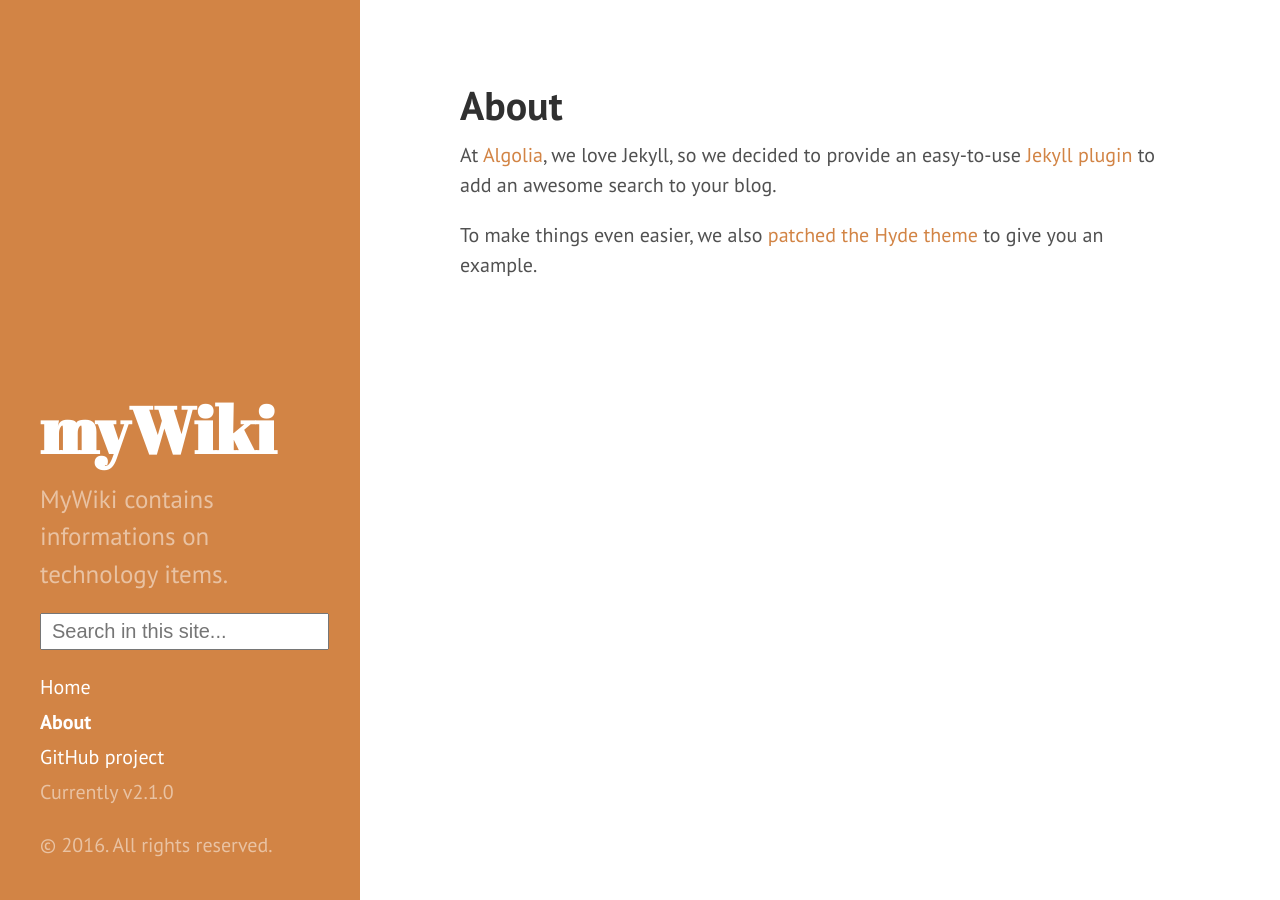
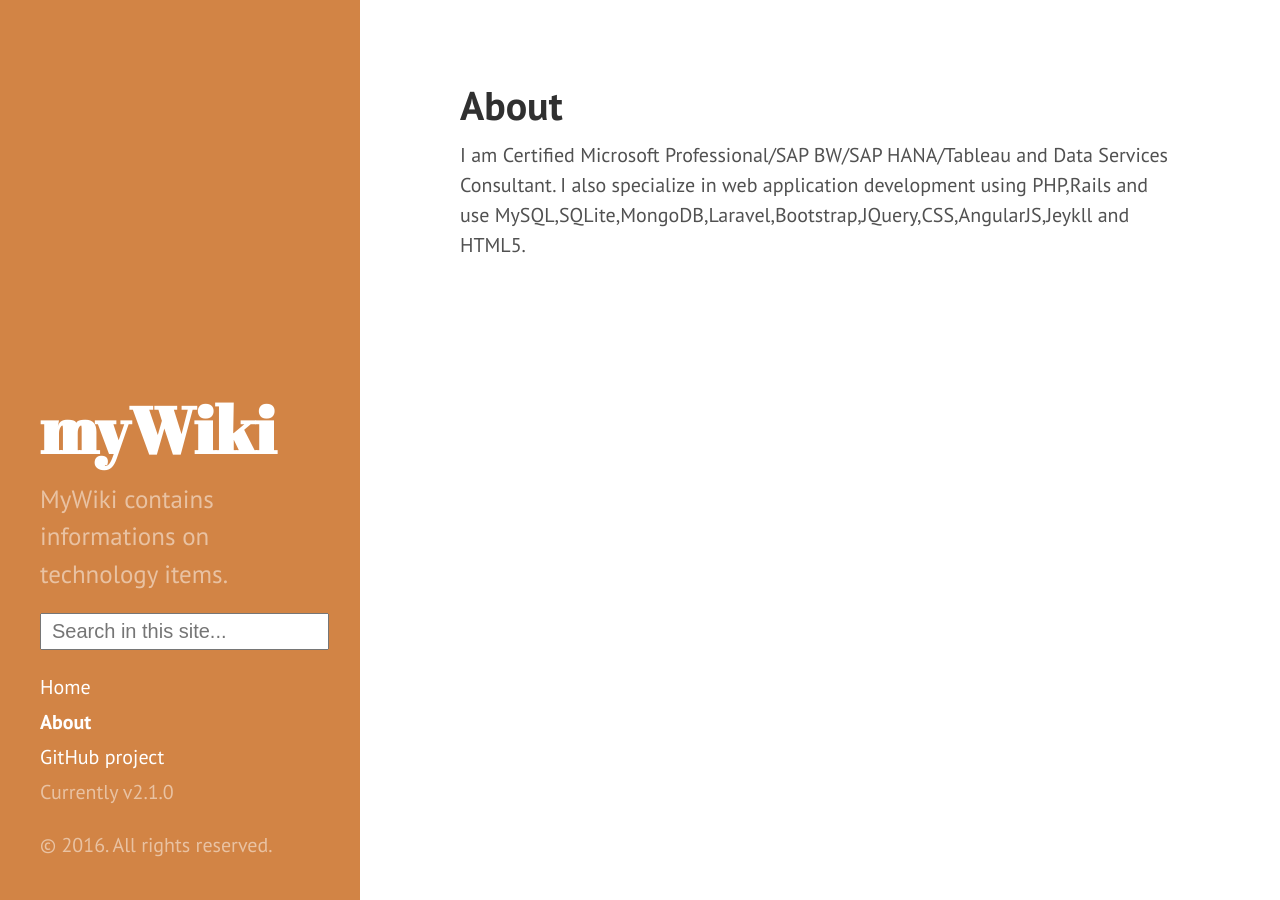
Before and after one commit to anandatheerthan/galeej2.github.io, a Jekyll site: the page built from about.md, in a window 1280 px wide. Built offline with Jekyll 4.4.1, drawn with Linux system fonts in a browser that asks for light colours; nearby versions of some CDN libraries; comment, search, counter and statistics services are not loaded.

Commit message:
Update about.md

```diff
--- a/about.md
+++ b/about.md
@@ -3,14 +3,4 @@ layout: page
 title: About
 ---
 
-At [Algolia][2], we love Jekyll, so we decided to provide an easy-to-use [Jekyll
-plugin][3] to add an awesome search to your blog.
-
-To make things even easier, we also [patched the Hyde theme][4] to give you an
-example.
-
-
-[1]: https://twitter.com/mdo
-[2]: https://www.algolia.com
-[3]: https://github.com/algolia/algoliasearch-jekyll
-[4]: https://github.com/algolia/algoliasearch-jekyll-hyde
+I am Certified Microsoft Professional/SAP BW/SAP HANA/Tableau and Data Services Consultant. I also specialize in web application development using PHP,Rails and use MySQL,SQLite,MongoDB,Laravel,Bootstrap,JQuery,CSS,AngularJS,Jeykll and HTML5.
```
